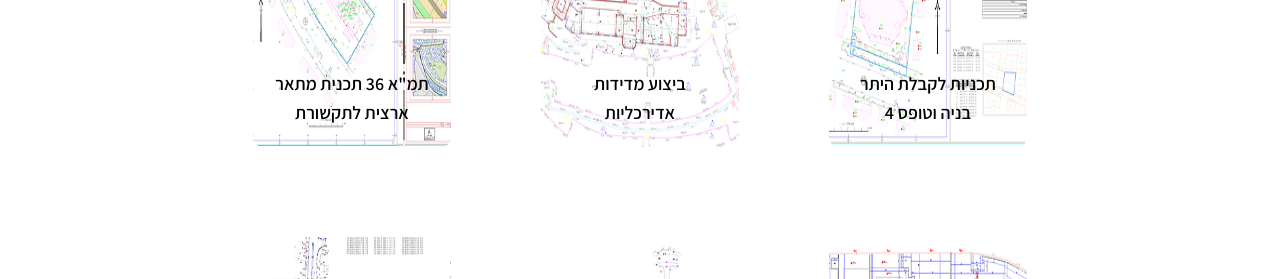
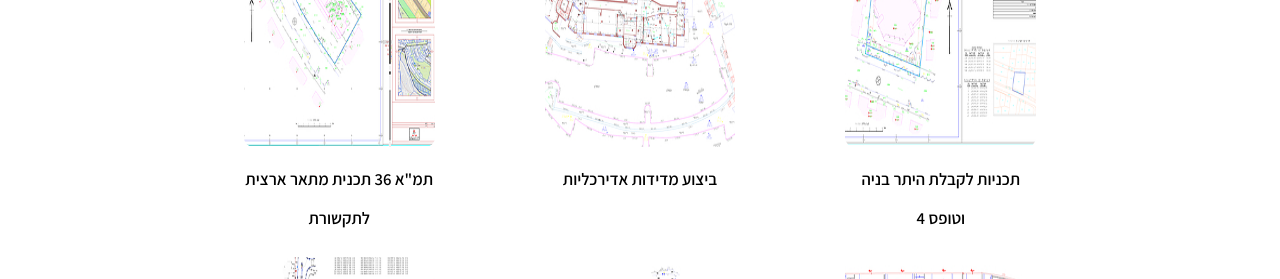
Before and after one commit to Omerfrq/hebrew, a React (Create React App) app: page /measurements in a window 1280 px wide. Shown: the part 557-836 px from the top of the page. Built offline with nearby package versions, Linux system fonts and the light colour scheme.

Commit message:
fixed icons

```diff
--- a/src/component/Header.jsx
+++ b/src/component/Header.jsx
@@ -8,7 +8,7 @@ const Header = () => {
   return (
     <header>
       <div className='container'>
-        <video className='video' autoPlay loop>
+        <video className='video' autoPlay loop controls>
           <source src={video} type='video/mp4' />
         </video>
 
--- a/src/styles/cmps/_contact-us.scss
+++ b/src/styles/cmps/_contact-us.scss
@@ -85,8 +85,9 @@
       margin-bottom: 0.5rem;
 
       img {
-                width: 20px;
-                height: 20px;
+        width: 22px;
+        height: 22px;
+        object-fit: contain;
         margin-right: 0.5rem;
       }
 
--- a/src/styles/cmps/_footer.scss
+++ b/src/styles/cmps/_footer.scss
@@ -70,6 +70,8 @@
   }
 
   @include mobile {
+    padding-bottom: 9rem;
+
     img {
       width: 20px;
       height: 20px;
@@ -97,5 +99,10 @@
         }
       }
     }
+
+    .all-right {
+      padding: 0 8px;
+      text-align: center;
+    }
   }
 }
--- a/src/styles/views/_gallery.scss
+++ b/src/styles/views/_gallery.scss
@@ -16,11 +16,7 @@
 
       span {
         width: 80%;
-        font-size: 75%;
-        position: absolute;
-        top: 80%;
-        left: 50%;
-        transform: translate(-50%, -50%);
+        font-size: 70%;
       }
 
       .gallery-overlay {
@@ -69,7 +65,7 @@
     }
     @include narrow {
       grid-template-columns: repeat(1, 0.31fr);
-      grid-gap: 50px;
+      grid-gap: 70px;
     }
     @include normal {
       grid-template-columns: repeat(2, 0.3fr);
@@ -77,7 +73,7 @@
     }
     @include wide {
       grid-template-columns: repeat(3, 0.18fr);
-      grid-gap: 90px;
+      grid-gap: 110px;
     }
     text-align: center;
     font-family: Assistant-Semi-Bold;
@@ -85,6 +81,7 @@
   }
 
   .gallery-button {
+    margin-top: 10rem;
     text-align: center;
 
     button {
```
Also changed, not shown: src/assets/images/ContactUs/Icons/mail.png. Lines whose indentation alone changed are shown as unchanged.
